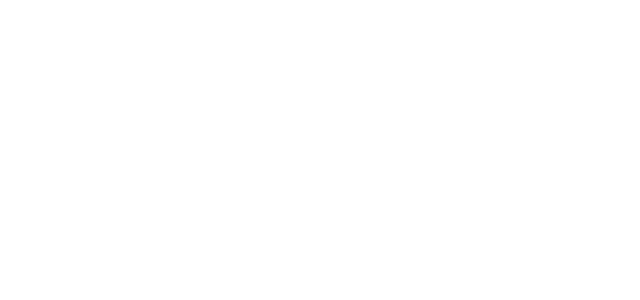
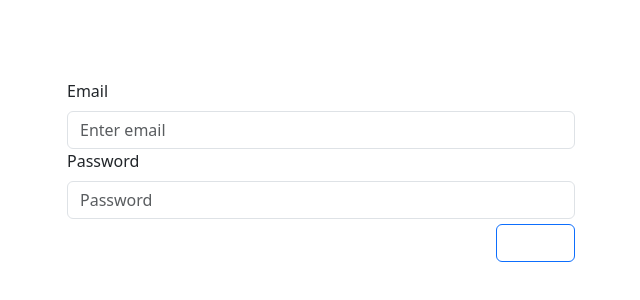
Before and after one commit to nestorjunior/list.me, a React (Vite) app: page /login in a window 1280 px wide. Before the commit this address had no page. Shown: the part 230-530 px from the top of the page, without its empty margins (319-959 px from the left). Built offline with nearby package versions, Linux system fonts and the light colour scheme; the HTML template or start-up script is replaced by a standard one.

Commit message:
Update: create login page + component login

```diff
--- a/src/App.tsx
+++ b/src/App.tsx
@@ -1,5 +1,6 @@
 import { BrowserRouter as Router, Routes, Route } from 'react-router-dom'
 import { Home } from './pages/Home'
+import LoginPage from './pages/LoginPage'
 
 function App() {
   return (
@@ -8,6 +9,7 @@ function App() {
         <div className='App'>
           <Routes>
             <Route path='/' element={<Home />} />
+						<Route path='/login' element={<LoginPage />} />
           </Routes>
         </div>
       </Router>
--- a/src/assets/styles/_variables.scss
+++ b/src/assets/styles/_variables.scss
@@ -1,6 +1,7 @@
 //-Default system settings
 :root {
   --white-100: #F6F6F8;
+	--white-200: #d9d9e7;
   --blue-100: #D5E8EB;
   --blue-300: #aae3ec;
 	--blue-400: #9bc3c9;
--- /dev/null
+++ b/src/components/Login/Login.scss
@@ -0,0 +1,24 @@
+.login-wb {
+
+	form {
+    padding: 25px;
+    border-radius: 25px;
+		background: var(--blue-100);
+	}
+
+	.box-button-bw {
+		text-align: right;
+		margin-top: 5px;
+
+		button {
+			background: var(--white-100);
+			transition: background-color 0.5s ease;
+
+			&:hover {
+				background: var(--white-200);
+			}
+		}
+
+	}
+
+}
--- /dev/null
+++ b/src/components/Login/Login.tsx
@@ -0,0 +1,50 @@
+import React, { useState } from 'react';
+import { Form, Button, Container } from 'react-bootstrap';
+import './Login.scss'
+
+const Login = () => {
+  const [email, setEmail] = useState('');
+  const [password, setPassword] = useState('');
+
+  const handleSubmit = (event) => {
+    event.preventDefault();
+    console.log('Email:', email);
+    console.log('Password:', password);
+  };
+
+  return (
+    <Container className="d-flex justify-content-center align-items-center vh-100 login-wb">
+				<Form onSubmit={handleSubmit} className="w-50">
+					<Form.Group controlId="formBasicEmail">
+						<Form.Label>Email</Form.Label>
+						<Form.Control
+							type="email"
+							placeholder="Enter email"
+							value={email}
+							onChange={(e) => setEmail(e.target.value)}
+							required
+						/>
+					</Form.Group>
+
+					<Form.Group controlId="formBasicPassword">
+						<Form.Label>Password</Form.Label>
+						<Form.Control
+							type="password"
+							placeholder="Password"
+							value={password}
+							onChange={(e) => setPassword(e.target.value)}
+							required
+						/>
+					</Form.Group>
+
+					<div className="box-button-bw">
+						<Button variant="primary" type="submit">
+							Submit
+						</Button>
+					</div>
+				</Form>
+    </Container>
+  );
+};
+
+export default Login;
--- a/src/pages/Home.scss
+++ b/src/pages/Home.scss
@@ -42,15 +42,13 @@ main {
 
 section {
 	display: flex;
-	flex-wrap: wrap;
+	flex-direction: column;
 	justify-content: center;
-
 	border: 5px solid var(--gray-100);
 	width: 900px;
   min-height: 300px;
   background-color: #fff;
   border-radius: 25px;
-  margin-top: calc(50vh - 550px);
 	margin-bottom: 50px;
 	padding: 25px 0;
 }
--- a/src/pages/Home.tsx
+++ b/src/pages/Home.tsx
@@ -1,18 +1,33 @@
-import React, { useState } from 'react'
-import { Container } from 'react-bootstrap'
-import { Footer } from '../components/Footer/Footer'
-import CardHeader from '../components/CardHeader/CardHeader'
+import React, { useState, useEffect } from 'react';
+import { Container } from 'react-bootstrap';
+import { Footer } from '../components/Footer/Footer';
+import CardHeader from '../components/CardHeader/CardHeader';
 import CardProducts from '../components/CardProducts/CardProducts';
-import NavigationBar from '../components/NavigationBar/NavigationBar'
+import NavigationBar from '../components/NavigationBar/NavigationBar';
 import { CiCircleChevDown } from "react-icons/ci";
-import './Home.scss'
+import './Home.scss';
+
 export function Home() {
+	const [showAllProducts, setShowAllProducts] = useState(false);
+	const [marginTop, setMarginTop] = useState('calc(45vh - 550px)');
 
-	const [showAllProducts, setShowAllProducts] = useState(false)
+	useEffect(() => {
+		const handleResize = () => {
+			const windowHeight = window.innerHeight;
+			setMarginTop(`calc(45vh - ${Math.min(550, windowHeight / 2)}px)`);
+		};
+
+		handleResize();
+		window.addEventListener('resize', handleResize);
+
+		return () => {
+			window.removeEventListener('resize', handleResize);
+		};
+	}, []);
 
 	const handleShowMore = () => {
-		setShowAllProducts(true)
-	}
+		setShowAllProducts(true);
+	};
 
 	const products = [
 		<CardProducts />,
@@ -35,21 +50,21 @@ export function Home() {
 					<CardHeader />
 				</header>
 				<main className='mb-3 justify-content-center d-flex'>
-					<section>
-						{ products.slice(0, showAllProducts ? products.length : 4).map((product, index) => (
+					<section style={{ marginTop: marginTop }}>
+						{products.slice(0, showAllProducts ? products.length : 4).map((product, index) => (
 							<div key={index}>
 								{product}
 							</div>
-						)) }
+						))}
+						{!showAllProducts && (
 							<span className="text-center mb-3">
-							{!showAllProducts && (
 								<CiCircleChevDown size={50} onClick={handleShowMore} className="button-show-more-wb" />
+							</span>
 						)}
-						</span>
 					</section>
 				</main>
 			</Container>
 			<Footer />
 		</>
-	)
+	);
 }
--- /dev/null
+++ b/src/pages/LoginPage.tsx
@@ -0,0 +1,11 @@
+import Login from "../components/Login/Login"
+
+const LoginPage = () => {
+	return(
+		<>
+			<Login />
+		</>
+	)
+}
+
+export default LoginPage
```
Lines whose indentation alone changed are shown as unchanged.
